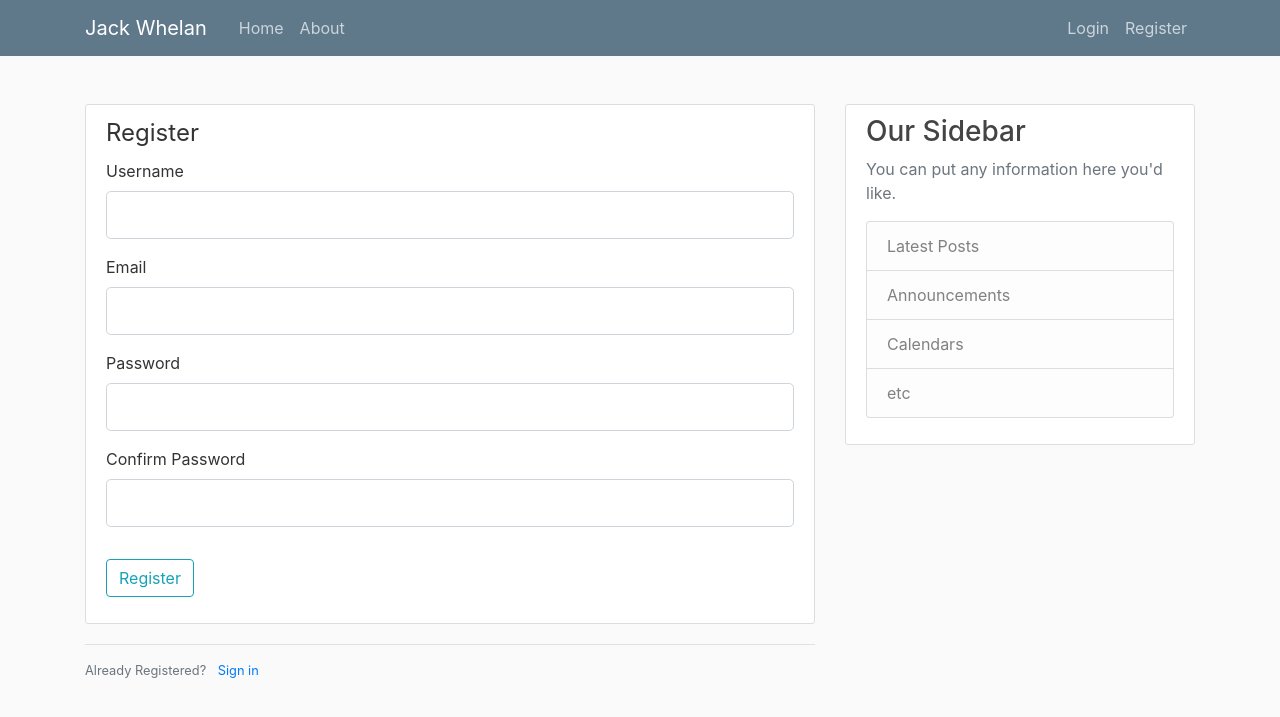
After one commit to jackwhelan/pyTime, a Flask app: page /register in a window 1280 px wide. The commit adds this page. Shown: the top 717 px of the page. Run offline with Flask 2, Linux system fonts and the light colour scheme; some libraries are stand-ins or nearby versions.

Commit message:
Added Registration Layout and Functionality.

```diff
--- a/Web/pyTime/pyTime/app.py
+++ b/Web/pyTime/pyTime/app.py
@@ -1,9 +1,6 @@
-"""
-This script runs the application using a development server.
-It contains the definition of routes and views for the application.
-"""
+from flask import Flask, render_template, url_for, flash, redirect
+from forms import RegistrationForm, LoginForm
 
-from flask import Flask, render_template, url_for
 app = Flask(__name__)
 app.config['SECRET_KEY'] = '7a81d54bcbe122a84e2f1c100e2a67db'
 
@@ -31,12 +28,24 @@ wsgi_app = app.wsgi_app
 @app.route('/home')
 @app.route('/changelog')
 def home():
-    """Renders a sample page."""
     return render_template('home.html', posts=posts)
 
 @app.route('/about')
 def about():
 	return render_template('about.html', title='About')
+
+@app.route('/register', methods=['GET', 'POST'])
+def register():
+	form = RegistrationForm()
+	if form.validate_on_submit():
+		flash(f'Account created for {form.username.data}!', 'success')
+		return  redirect(url_for('home'))
+	return render_template('register.html', title='Register', form=form)
+
+@app.route('/login')
+def login():
+	form = LoginForm()
+	return render_template('login.html', title='Login', form=form)
 
 if __name__ == '__main__':
     app.run(
--- a/Web/pyTime/pyTime/forms.py
+++ b/Web/pyTime/pyTime/forms.py
@@ -1,17 +1,17 @@
 from flask_wtf import FlaskForm
-from wtforms import StringField, PasswordField, SubmitField, Boolean
+from wtforms import StringField, PasswordField, SubmitField, BooleanField
 from wtforms.validators import DataRequired, Length, Email
 
 class RegistrationForm(FlaskForm):
-	self.username = StringField('Username', validators=[DataRequired(), Length(min=2,max=20)])
-	self.email = StringField('Email', validators=[DataRequired(), Length(min=2,max=20), Email()])
-	self.password = PasswordField('Password', validators=[DataRequired()])
-	self.confirm_password = PasswordField('Password', validators=[DataRequired()])
-	self.submit = SubmitField('Register')
+	username = StringField('Username', validators=[DataRequired(), Length(min=2,max=20)])
+	email = StringField('Email', validators=[DataRequired(), Length(min=2,max=20), Email()])
+	password = PasswordField('Password', validators=[DataRequired()])
+	confirm_password = PasswordField('Confirm Password', validators=[DataRequired()])
+	submit = SubmitField('Register')
 
 
 class LoginForm(FlaskForm):
-	self.email = StringField('Email', validators=[DataRequired(), Length(min=2,max=20), Email()])
-	self.password = PasswordField('Password', validators=[DataRequired()])
-	self.remember = BooleanField('Remember Me')
-	self.submit = SubmitField('Login')
+	email = StringField('Email', validators=[DataRequired(), Length(min=2,max=20), Email()])
+	password = PasswordField('Password', validators=[DataRequired()])
+	remember = BooleanField('Remember Me')
+	submit = SubmitField('Login')
--- a/Web/pyTime/pyTime/templates/layout.html
+++ b/Web/pyTime/pyTime/templates/layout.html
@@ -40,6 +40,15 @@
         <main role="main" class="container">
             <div class="row">
                 <div class="col-md-8">
+                    {% with messages = get_flashed_messages(with_categories=true) %}
+                    {% if messages %}
+                    {% for category, message in messages %}
+                    <div class="alert alert-{{ category }}">
+                        {{ message }}
+                    </div>
+                    {% endfor %}
+                    {% endif %}
+                    {% endwith %}
                     {% block content %}{% endblock %}
                 </div>
                 <div class="col-md-4">
--- /dev/null
+++ b/Web/pyTime/pyTime/templates/login.html
@@ -0,0 +1,3 @@
+{% extends "layout.html" %}
+{% block content %}
+{% endblock content %}
--- /dev/null
+++ b/Web/pyTime/pyTime/templates/register.html
@@ -0,0 +1,35 @@
+{% extends "layout.html" %}
+{% block content %}
+    <div class="content-section">
+        <form method="post" action="">
+            {{ form.hidden_tag() }}
+            <fieldset class="form-group">
+                <legend class="border-bottom-mb-4">Register</legend>
+                <div class="form-group">
+                    {{ form.username.label(class="form-control-label") }}
+                    {{ form.username(class="form-control form-control-lg") }}
+                </div>
+                <div class="form-group">
+                    {{ form.email.label(class="form-control-label") }}
+                    {{ form.email(class="form-control form-control-lg") }}
+                </div>
+                <div class="form-group">
+                    {{ form.password.label(class="form-control-label") }}
+                    {{ form.password(class="form-control form-control-lg") }}
+                </div>
+                <div class="form-group">
+                    {{ form.confirm_password.label(class="form-control-label") }}
+                    {{ form.confirm_password(class="form-control form-control-lg") }}
+                </div>
+            </fieldset>
+            <div class="form-group">
+                {{ form.submit(class="btn btn-outline-info") }}
+            </div>
+        </form>
+    </div>
+    <div class="border-top pt-3">
+        <small class="text-muted">
+            Already Registered? <a class="ml-2" href="{{ url_for('login') }}">Sign in</a>
+        </small>
+    </div>
+{% endblock content %}
```
Also changed, not shown: 1 other file.
